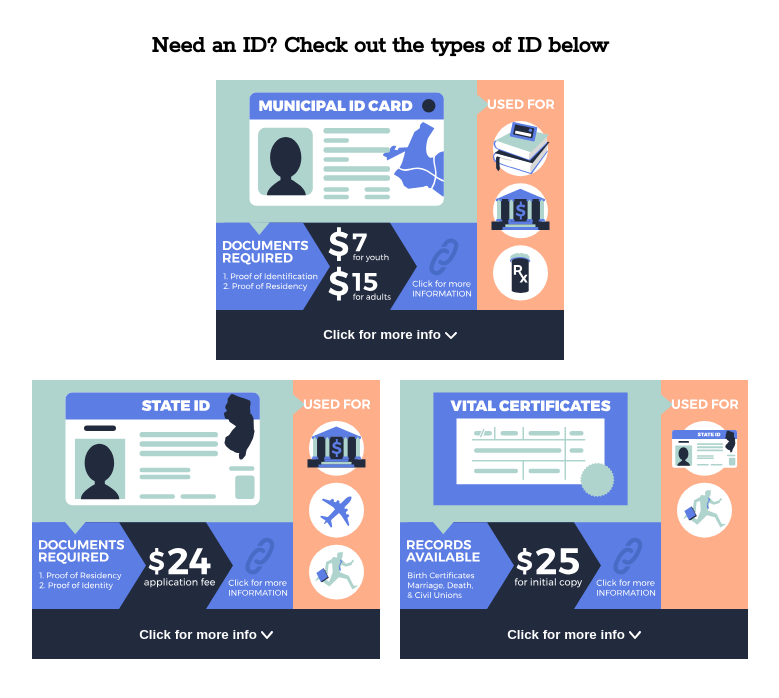
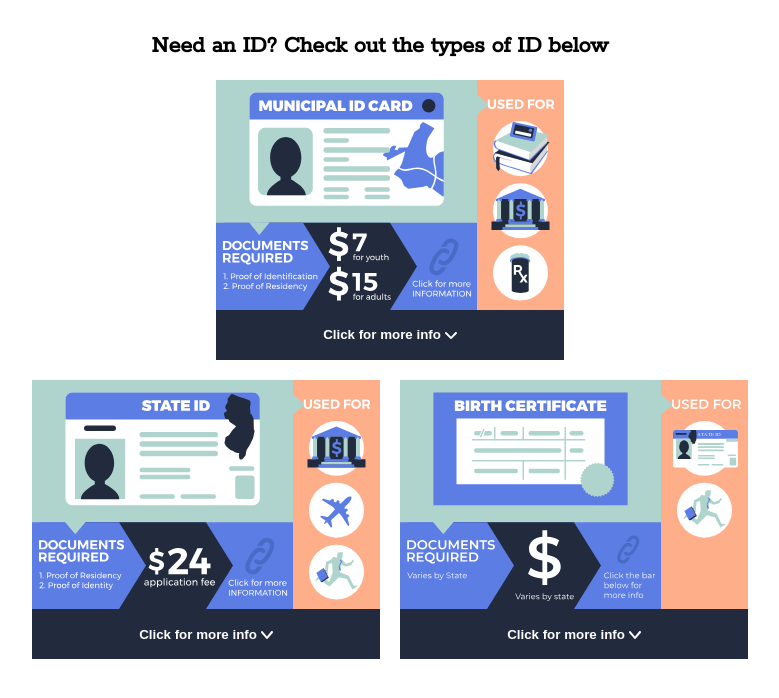
Before and after one commit to loreleim/newark-resources, a plain HTML site: page index.html in a window 1280 px wide. Shown: the whole page, without its empty margins (260-1039 px from the left). Drawn offline with Linux system fonts and the light colour scheme.

Commit message:
Version 2

```diff
--- a/index.html
+++ b/index.html
@@ -71,7 +71,7 @@
         </div>
         <!--VITAL CERTIFICATE-->
         <div class="container" id="vc">
-            <img class="charts" src="images/info-vital.svg">
+            <img class="charts" src="images/info-birthcertificate.svg">
             <button class="accordion" onclick="mcScroller(document.getElementById('vc'))">
                 <h2>Click for more info</h2><img class="arrows" src="images/arrow-down.svg" width="12px">
             </button>
```
Also changed, not shown: images/info-birthcertificate.svg (added), images/info-vital.svg (deleted).
